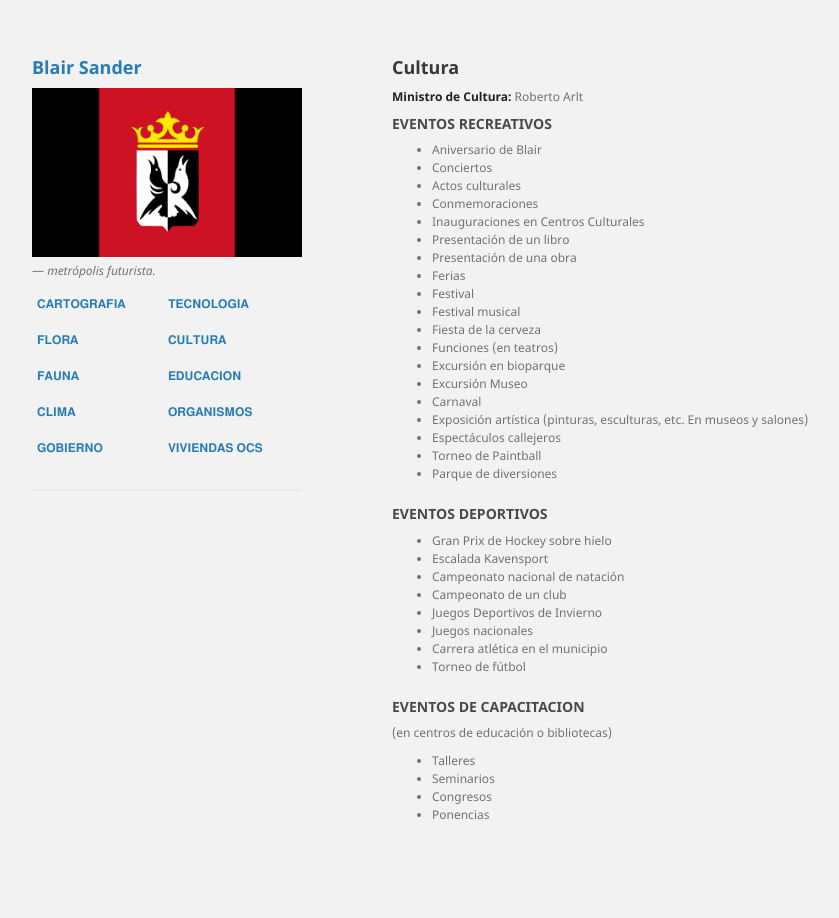
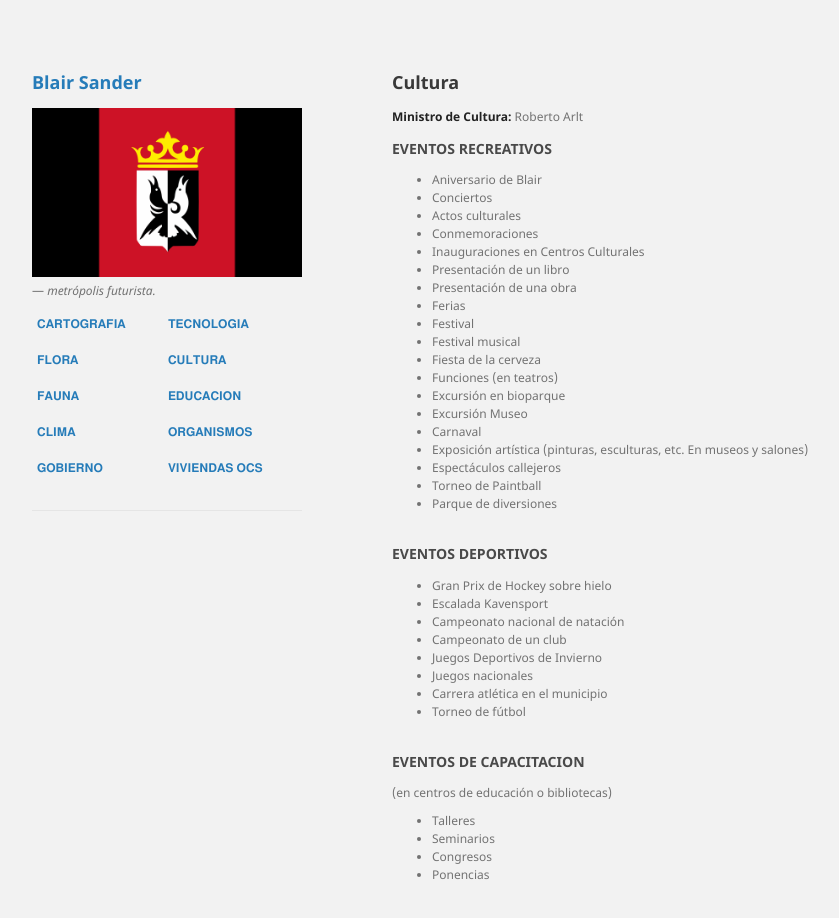
Before and after one commit to BlairSander/ciudad, a Jekyll site: the page built from cultura.md, in a window 1280 px wide and 939 px high. Shown: the top 918 px of the window, without its empty margins (178-1017 px from the left). Built offline with Jekyll 4.4.1, drawn with Linux system fonts in a browser that asks for light colours.

Commit message:
jekyll-theme-minimal.scss

```diff
--- a/_sass/jekyll-theme-minimal.scss
+++ b/_sass/jekyll-theme-minimal.scss
@@ -11,7 +11,7 @@ body {
 
 h1, h2, h3 {
   color:#222;
-  margin:0 0 10px;
+  margin:15px 0 15px;
 }
 
 h4, h5, h6 {
```
